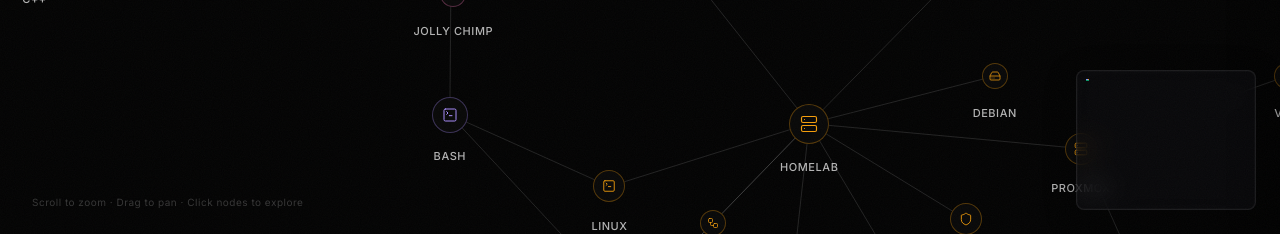
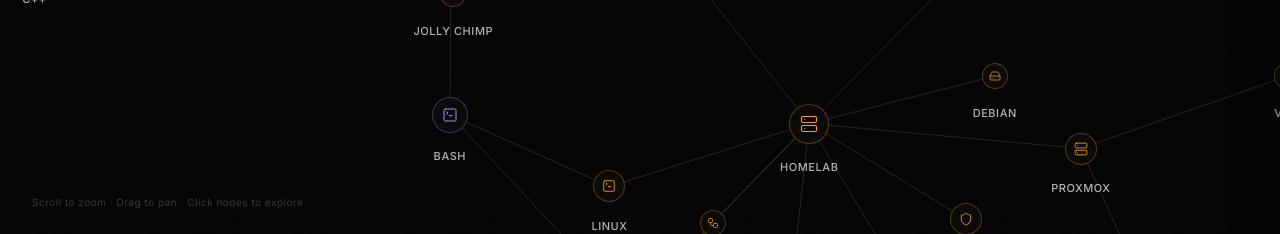
Before and after one commit to N1borg/Proof-Of-Work, a React (Vite) app: page / in a window 1280 px wide. Shown: the part 566-800 px from the top of the page. Built offline with nearby package versions, Linux system fonts and the light colour scheme.

Commit message:
feat: make minimap auto-hide and remove hover effect
- Remove hover:border-white styling from minimap
- Set minimapVisible to false by default
- Show minimap only when zooming/panning
- Auto-hide minimap after 2 seconds of inactivity
- Minimap now appears briefly during navigation, then disappears

```diff
--- a/src/components/GraphEngine.jsx
+++ b/src/components/GraphEngine.jsx
@@ -21,7 +21,7 @@
   const [hoveredNode, setHoveredNode] = useState(null);
   const [selectedCategory, setSelectedCategory] = useState(null);
   const [zoomTransform, setZoomTransform] = useState(null);
-  const [minimapVisible, setMinimapVisible] = useState(true);
+  const [minimapVisible, setMinimapVisible] = useState(false);
   const minimapTimeoutRef = useRef(null);
 
   // ── Load data once ──
@@ -107,8 +107,17 @@
         const { x, y, k } = e.transform;
         layer.style.transform = `translate(${x}px, ${y}px) scale(${k})`;
 
-        // Update zoom transform for minimap
+        // Update zoom transform and show minimap
         setZoomTransform(e.transform);
+        setMinimapVisible(true);
+
+        // Auto-hide minimap after 2 seconds
+        if (minimapTimeoutRef.current) {
+          clearTimeout(minimapTimeoutRef.current);
+        }
+        minimapTimeoutRef.current = setTimeout(() => {
+          setMinimapVisible(false);
+        }, 2000);
       });
 
     const sel = d3.select(containerRef.current);
--- a/src/components/MiniMap.jsx
+++ b/src/components/MiniMap.jsx
@@ -135,7 +135,7 @@
       }}
     >
       <div
-        className="rounded-lg border border-white/[0.08] p-2 cursor-pointer hover:border-white/[0.16] transition-colors"
+        className="rounded-lg border border-white/[0.08] p-2 cursor-pointer transition-colors"
         style={{
           backgroundColor: 'rgba(12, 12, 16, 0.6)',
           backdropFilter: 'blur(12px)',
```
